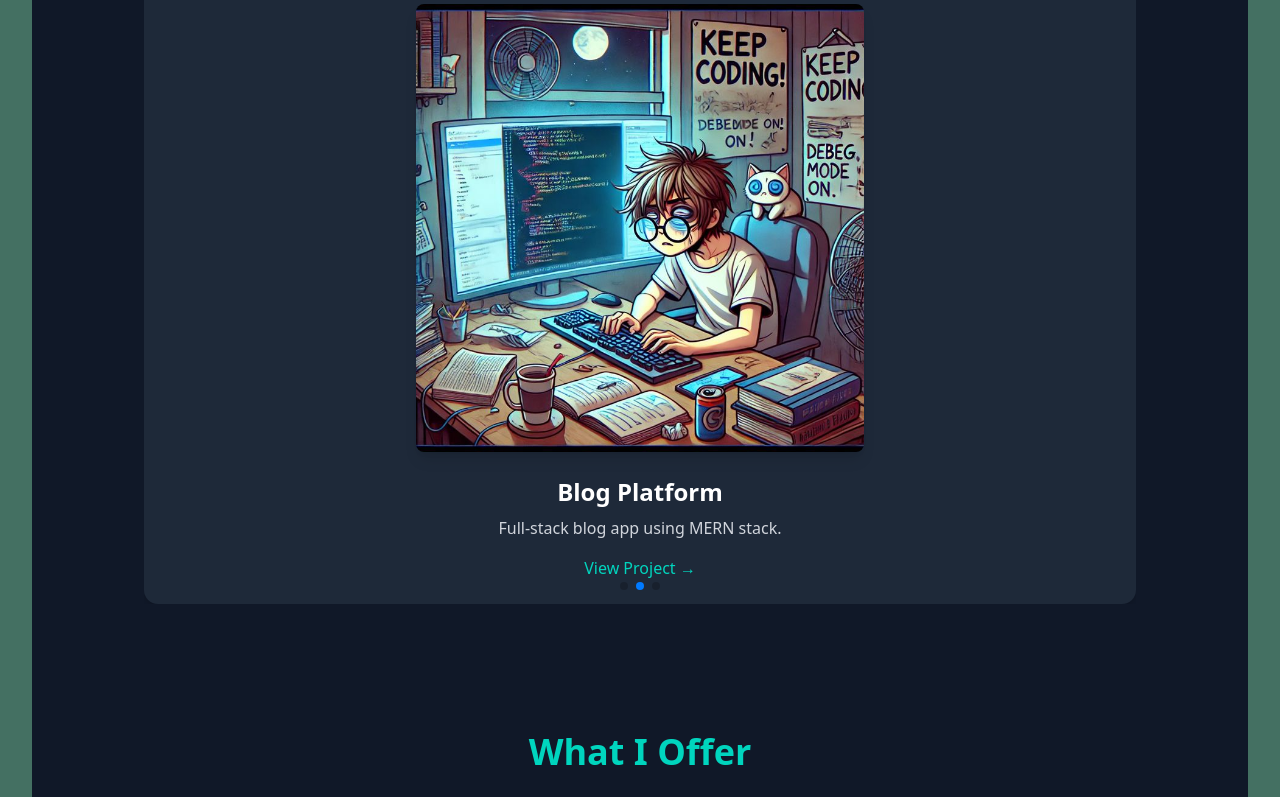
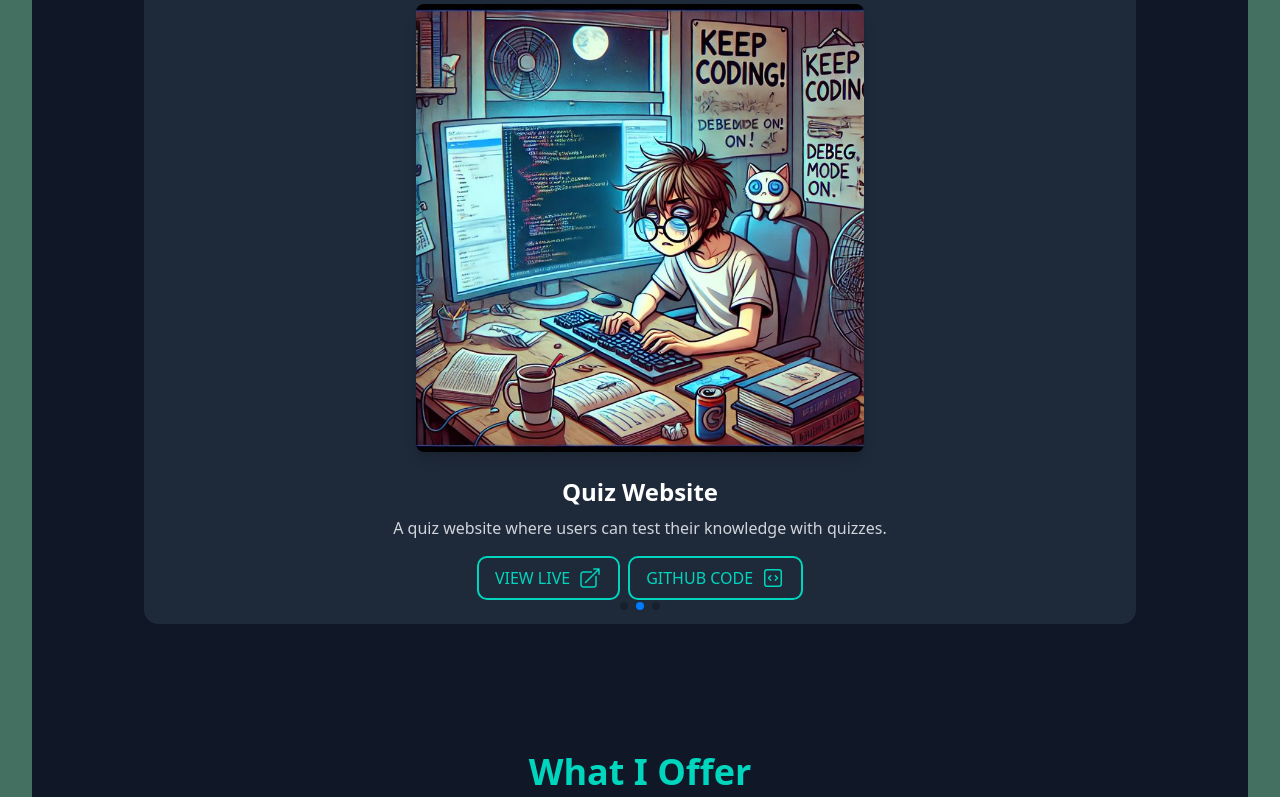
Before and after one commit to imadityaxd/portfolio-xd, a React (Vite) app in the folder frontend/: page / in a window 1280 px wide. Shown: the part 1052-1849 px from the top of the page. Built offline with nearby package versions, Linux system fonts and the light colour scheme.

Commit message:
pushing some changes

```diff
--- a/frontend/src/components/Hero.jsx
+++ b/frontend/src/components/Hero.jsx
@@ -23,11 +23,12 @@ On a journey to craft impactful tech solutions — one project at a time.
           </p>
           <div className="flex flex-col sm:flex-row space-y-4 sm:space-y-0 sm:space-x-4">
             <a
-              href="#contact"
+              href="https://xdcoder.hashnode.dev/"
+              target="_blank"
               className="px-4 py-2 rounded-lg text-md uppercase text-white bg-teal-500 hover:bg-teal-400 text-white
  hover:bg-pink-400 transition"
             >
-              Contact Me
+              View Blog
             </a>
             <a
               href="#projects"
--- a/frontend/src/components/Navbar.jsx
+++ b/frontend/src/components/Navbar.jsx
@@ -85,12 +85,6 @@ export default function Navbar() {
                       <Menu.Item>
                         <a href="#" className="block px-4 py-2 text-sm hover:bg-gray-100">Your Profile</a>
                       </Menu.Item>
-                      <Menu.Item>
-                        <a href="#" className="block px-4 py-2 text-sm hover:bg-gray-100">Settings</a>
-                      </Menu.Item>
-                      <Menu.Item>
-                        <a href="#" className="block px-4 py-2 text-sm hover:bg-gray-100">Sign out</a>
-                      </Menu.Item>
                     </Menu.Items>
                   </Transition>
                 </Menu>
--- a/frontend/src/components/Projects.jsx
+++ b/frontend/src/components/Projects.jsx
@@ -9,19 +9,22 @@ const projects = [
     title: 'Portfolio Website',
     description: 'A personal portfolio built using React and Tailwind.',
     image: '/assets/coding3.jpg',
-    link: 'https://your-portfolio.com',
+    liveLink: 'https://your-portfolio.com',
+    codeLink: 'https://your-portfolio.com',
   },
   {
-    title: 'Blog Platform',
-    description: 'Full-stack blog app using MERN stack.',
+    title: 'Quiz Website',
+    description: 'A quiz website where users can test their knowledge with quizzes.',
     image: '/assets/coding3.jpg',
-    link: '#',
+    liveLink: '#',
+    codeLink: 'https://github.com/imadityaxd/jsuqiz',
   },
   {
     title: 'E-commerce Store',
     description: 'Frontend e-commerce template using Next.js.',
     image: '/assets/coding3.jpg',
-    link: '#',
+    liveLink: '#',
+    codeLink: '#',
   },
 ];
 
@@ -49,14 +52,30 @@ export default function ProjectCarousel() {
                 />
                 <h3 className="text-2xl font-semibold mb-2">{project.title}</h3>
                 <p className="text-gray-300 mb-4">{project.description}</p>
-                <a
-                  href={project.link}
-                  className="text-teal-400 hover:underline"
-                  target="_blank"
-                  rel="noopener noreferrer"
-                >
-                  View Project →
-                </a>
+                <div className='flex flex-row  gap-2'>
+                  <a
+                    href={project.liveLink}
+                    className="flex flex-row gap-2 px-4 py-2 rounded-lg text-md uppercase border-2 border-teal-400 text-teal-400 hover:bg-teal-400 hover:text-gray-900 transition"
+                    target="_blank"
+                    rel="noopener noreferrer"
+                  >
+                    View Live  <svg xmlns="http://www.w3.org/2000/svg" fill="none" viewBox="0 0 24 24" strokeWidth={1.5} stroke="currentColor" className="size-6">
+                      <path strokeLinecap="round" strokeLinejoin="round" d="M13.5 6H5.25A2.25 2.25 0 0 0 3 8.25v10.5A2.25 2.25 0 0 0 5.25 21h10.5A2.25 2.25 0 0 0 18 18.75V10.5m-10.5 6L21 3m0 0h-5.25M21 3v5.25" />
+                    </svg>
+
+                  </a>
+                  <a
+                    href={project.codeLink}
+                    className="flex flex-row gap-2 px-4 py-2 rounded-lg text-md uppercase border-2 border-teal-400 text-teal-400 hover:bg-teal-400 hover:text-gray-900 transition"
+                    target="_blank"
+                    rel="noopener noreferrer"
+                  >
+                    Github Code <svg xmlns="http://www.w3.org/2000/svg" fill="none" viewBox="0 0 24 24" strokeWidth={1.5} stroke="currentColor" className="size-6">
+                      <path strokeLinecap="round" strokeLinejoin="round" d="M14.25 9.75 16.5 12l-2.25 2.25m-4.5 0L7.5 12l2.25-2.25M6 20.25h12A2.25 2.25 0 0 0 20.25 18V6A2.25 2.25 0 0 0 18 3.75H6A2.25 2.25 0 0 0 3.75 6v12A2.25 2.25 0 0 0 6 20.25Z" />
+                    </svg>
+
+                  </a>
+                </div>
               </div>
             </SwiperSlide>
           ))}
```
